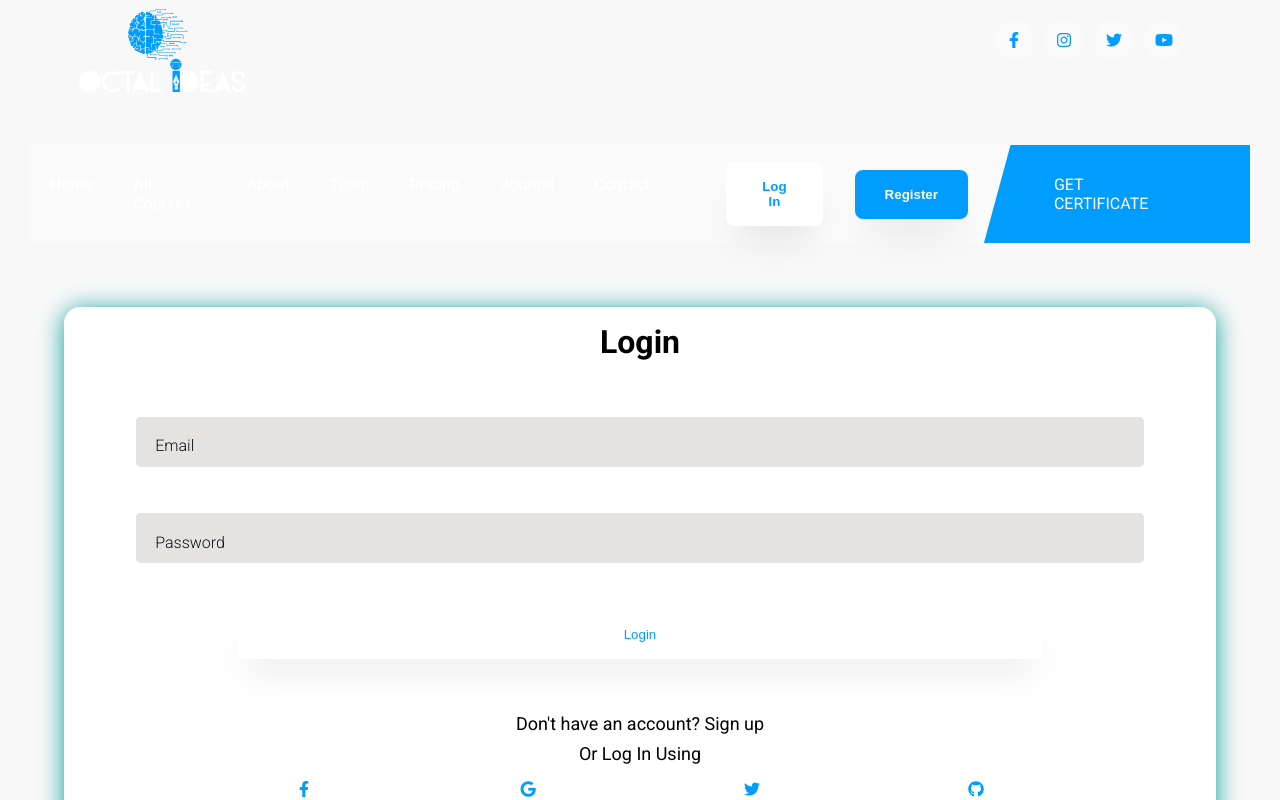
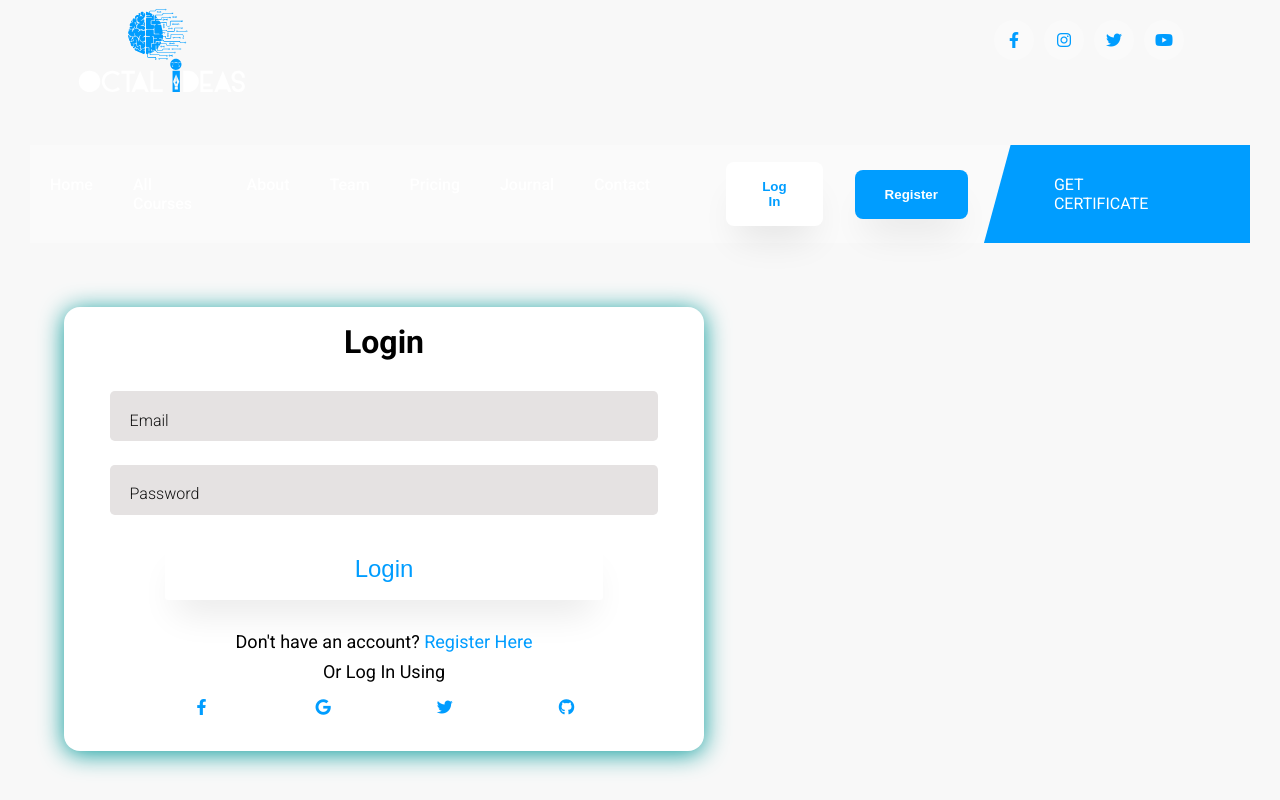
Before and after one commit to Octal-Ideas/octal-educators, a React (Vite) app: page /login in a window 1280 px wide. Shown: the top 800 px of the page. Built offline with nearby package versions, Linux system fonts and the light colour scheme.

Commit message:
Reduce cover and increased btn-login fon-size

```diff
--- a/src/components/signup-login/Login.css
+++ b/src/components/signup-login/Login.css
@@ -1,6 +1,6 @@
 .cover {
     background-color: white;
-    width: 90%;
+    width: 50%;
     height: auto;
     position: relative;
     margin: 5%;
@@ -81,11 +81,15 @@
     transform: translateX(-10px) translateY(-32px);
     font-size: 12px;
   }
+  .reghere {
+    color: var(--primary);
+  }
 
   #btn-login {
     width: 80%;
     font-weight: 300;
     margin-bottom: 5%;
+    font-size: 1.5rem;
   }
 
   .alt-login {
--- a/src/components/signup-login/Login.jsx
+++ b/src/components/signup-login/Login.jsx
@@ -57,8 +57,8 @@ function Login() {
         </button>
         <div>{error}</div>
       </form>
-      <p>
-        Don't have an account? <Link to="/register">Sign up</Link>
+      <p >
+        Don't have an account? <span className = "reghere"><Link to="/register">Register Here</Link></span>
       </p>
       <p>Or Log In Using</p>
 
```
